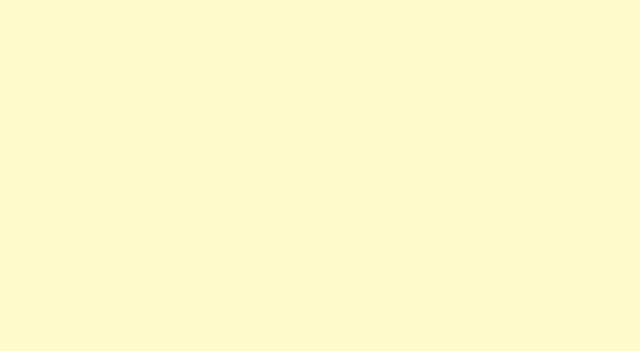
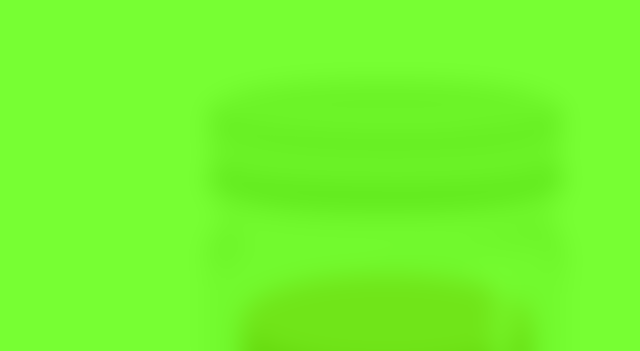
Before and after one commit to chipcullen/jamvsjelly, a plain HTML site: page index.html in a window 1280 px wide. Shown: the top 351 px of the page, without its empty margins (437-1077 px from the left). Drawn offline with Linux system fonts and the light colour scheme.

Commit message:
work work work

```diff
--- a/index.html
+++ b/index.html
@@ -37,7 +37,8 @@
       justify-content: center;
       align-items: center;
 
-      background-color: lemonchiffon;
+      background-color: hsla(100, 100%, 50%, .8);
+backdrop-filter: blur(12px);
     }
 
     .mixture {
@@ -274,7 +275,7 @@
     </g>
     <g id="modeling">
       <path d="M29.9 125.5c-10 2 10 26 10 26-12 1-22 20-22 20s-15-8-14-20 12-17 13-23a41.5 41.5 0 0 0 0-12zM272.9 139.5c-4 6-125 16-125 16 15 4 93-3 93-3s43-9 57-3 19 29 19 29c7-12 5-26 2-36s-12-18-12-18c6-3 7-16 7-16-4 7-7 9-27 16s-65 13-65 13a333.65 333.65 0 0 1 51 2z" fill="#ccc"/>
-      <path id="sheen" d="M235.9 161.5s34.26 2.49 37 19.89v297.14s-9.59 42.27-24.67 51c0 0 11-28.59 11-47.24V183.88s-1.4-9.95-23.33-22.38z" fill="#fff"/>
+      <path id="sheen" d="M235.9 161.5s34.26 2.49 37 19.89v297.14s-9.59 42.27-24.67 51c0 0 11-28.59 11-47.24V183.88s-1.4-9.95-23.33-22.38z" fill="hsla(0, 0%, 100%, .8)"/>
     </g>
   </g>
 </svg>
```
Also changed, not shown: 1 other file.
